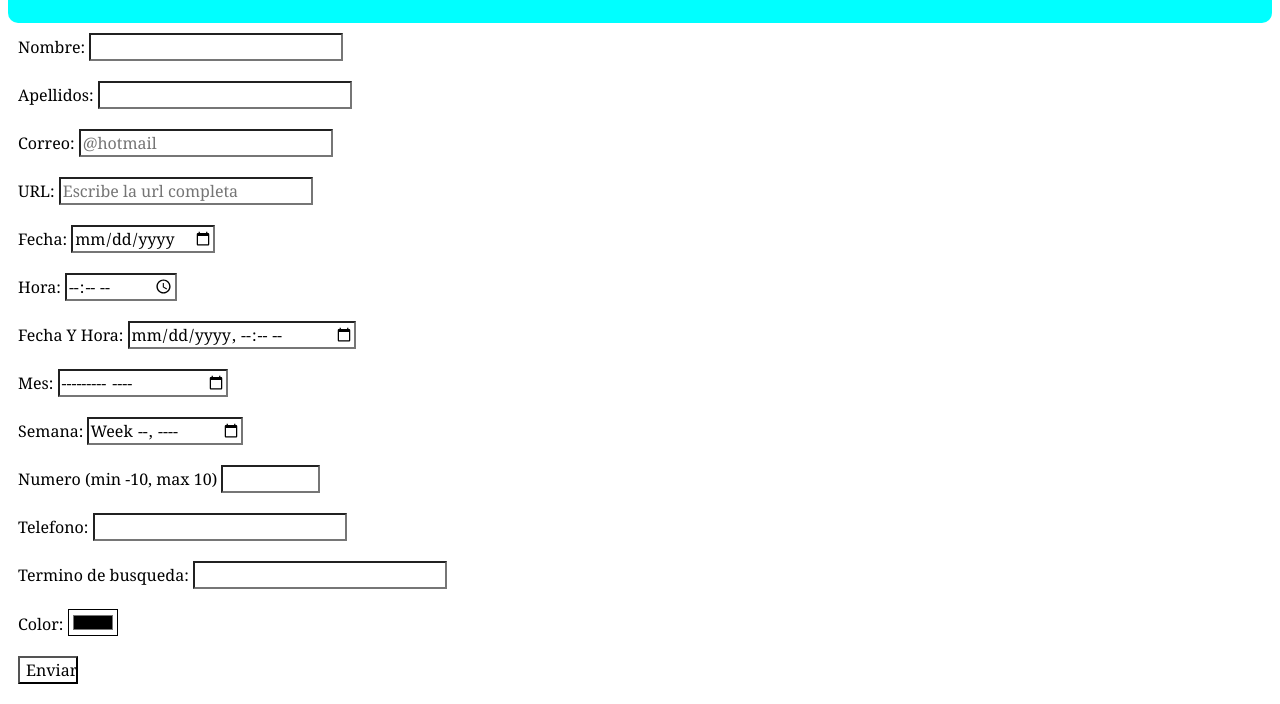
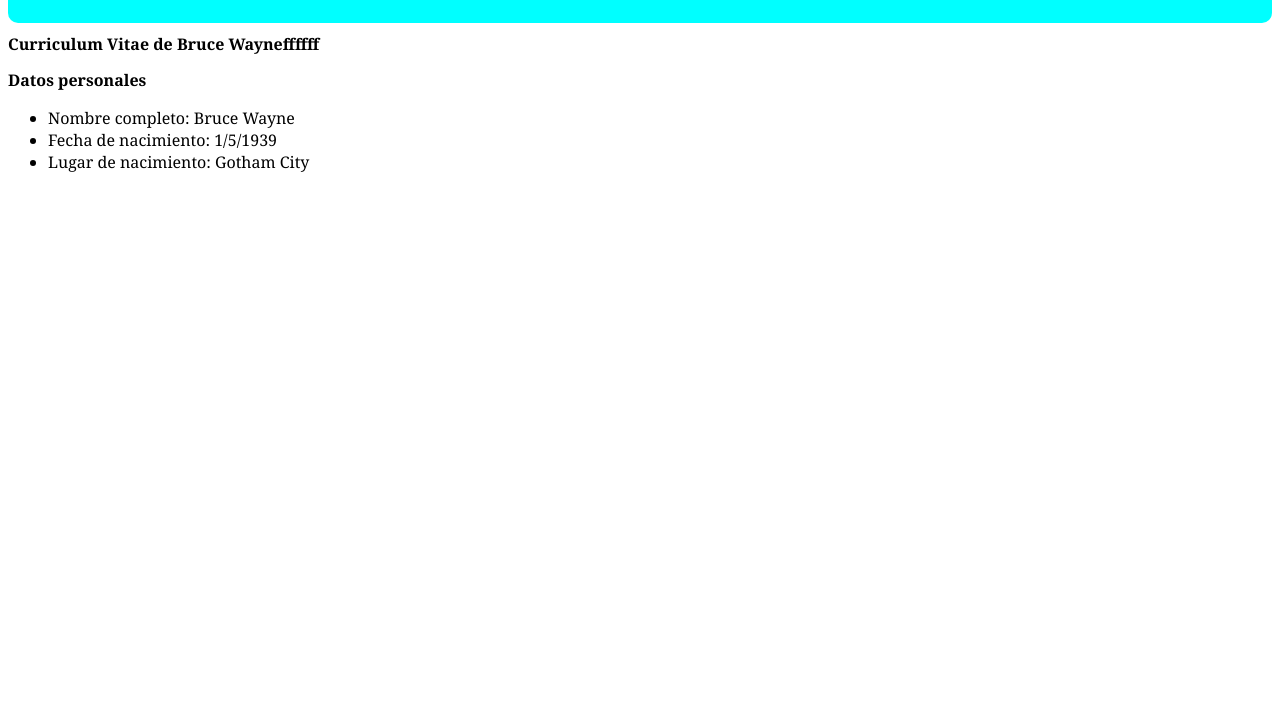
Before and after one commit to africanoprogramer/ejerciciosdehtmlycss, a plain HTML site: page index.html in a window 1280 px wide. Shown: the part 96-800 px from the top of the page. Drawn offline with Linux system fonts and the light colour scheme.

Commit message:
mis cmoit en bgfi

```diff
--- a/index.html
+++ b/index.html
@@ -17,70 +17,16 @@
     </header>
 
     <main>
+<h1>Curriculum Vitae de Bruce Wayneffffff</h1>
 
-        <form action="">
-            <label for="nombre">
-                <span>
-                 Nombre:   <input type="text" name="nombre" id="nombre">
-                </span>
-
-
-            </label>
-
-            <label for="apellidos">
-                <span>
-                  Apellidos:  <input type="text" name="apellidos" id="apellidos">
-                </span>
-
-            </label>
-
-            <label for="correo">
-                <span>Correo: <input type="email" name="correo" id="correo" placeholder="@hotmail"></span>
-            </label>
-            <label for="url">
-                <span>URL: <input type="url" name="url" id="url" placeholder="Escribe la url completa"></span>
-            </label>
-
-            <label for="fecha">
-                <span>Fecha: <input type="date" id="fecha" name="fecha"></span>
-            </label>
-
-            <label for="tiempo">
-                <span>Hora: <input type="time" name="tiempo" id="tiempo"></span>
-            </label>
-
-            <label for="fechyhora">
-                <span>Fecha Y Hora: <input type="datetime-local" name="fechayhora" id="fechayhora"></span>
-            </label>
-
-            <label for="mes">
-                <span>Mes: <input type="month" id="mes" name="mes"></span>
-            </label>
-
-            <label for="semana">
-                <span>Semana: <input type="week" id="semana" name="semana"></span>
-            </label>
-            <label for="numero">
-                <span>Numero (min -10, max 10) <input type="number" min="-10" max="10" name="numero" id="numero"></span>
-            </label>
-
-            <label for="telefono">
-                <span>Telefono: <input type="tel" id="telefono" name="telefono" maxlength="9"></span>
-            </label>
-
-            <label for="busqueda">
-                <span>Termino de busqueda: <input type="text" id="busqueda" name="busqueda"></span>
-            </label>
-
-            <label for="Color">
-                <span>Color: <input type="color"></span>
-
-           </label>
-
-           <button type="submit">Enviar</button>
-
-
-        </form>
+<div class="personales">
+    <h2>Datos personales</h2>
+    <ul>
+        <li>Nombre completo:  Bruce Wayne</li>
+        <li>Fecha de nacimiento: 1/5/1939</li>
+        <li>Lugar de nacimiento:  Gotham City</li>
+    </ul>
+</div>
 
 
     </main>
```
